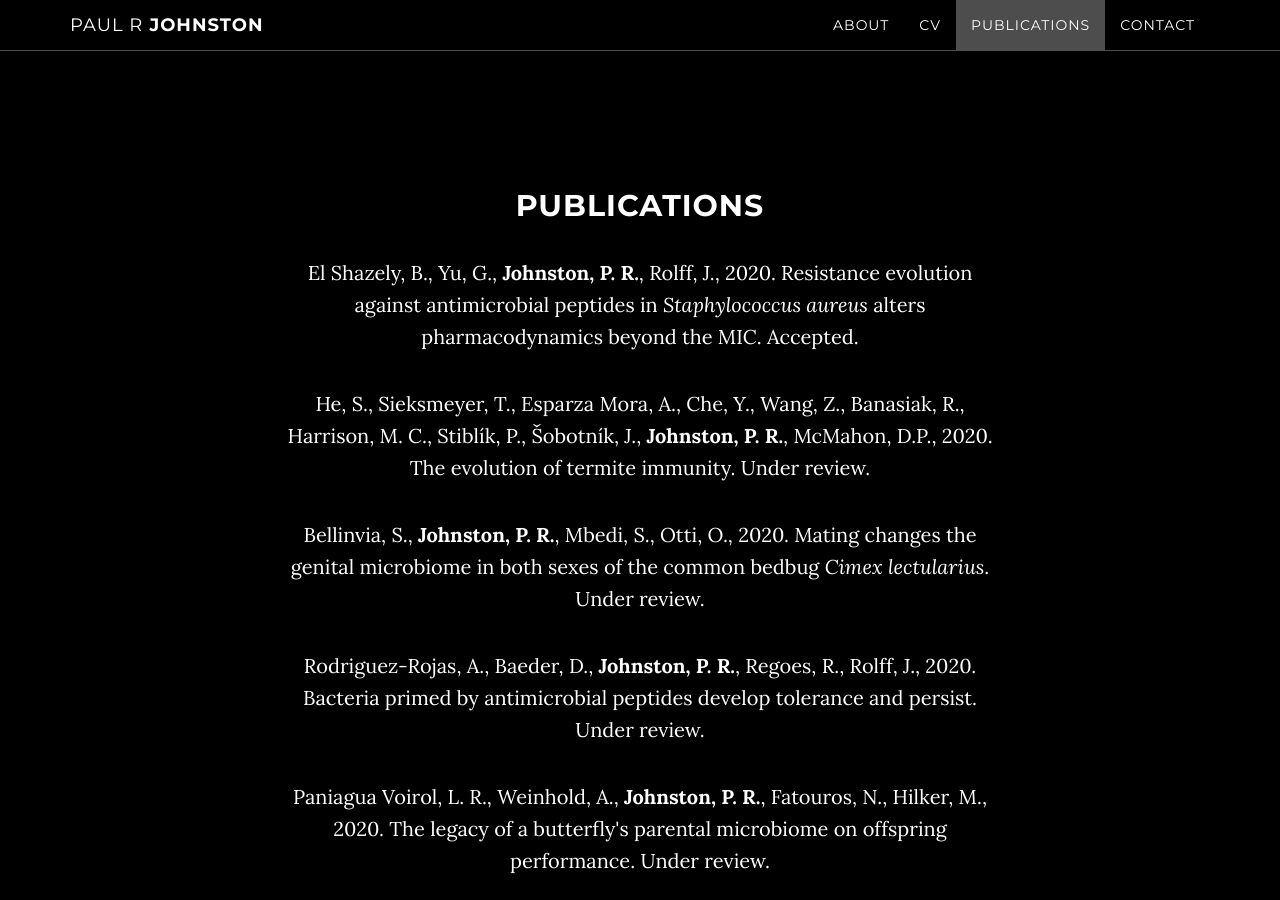
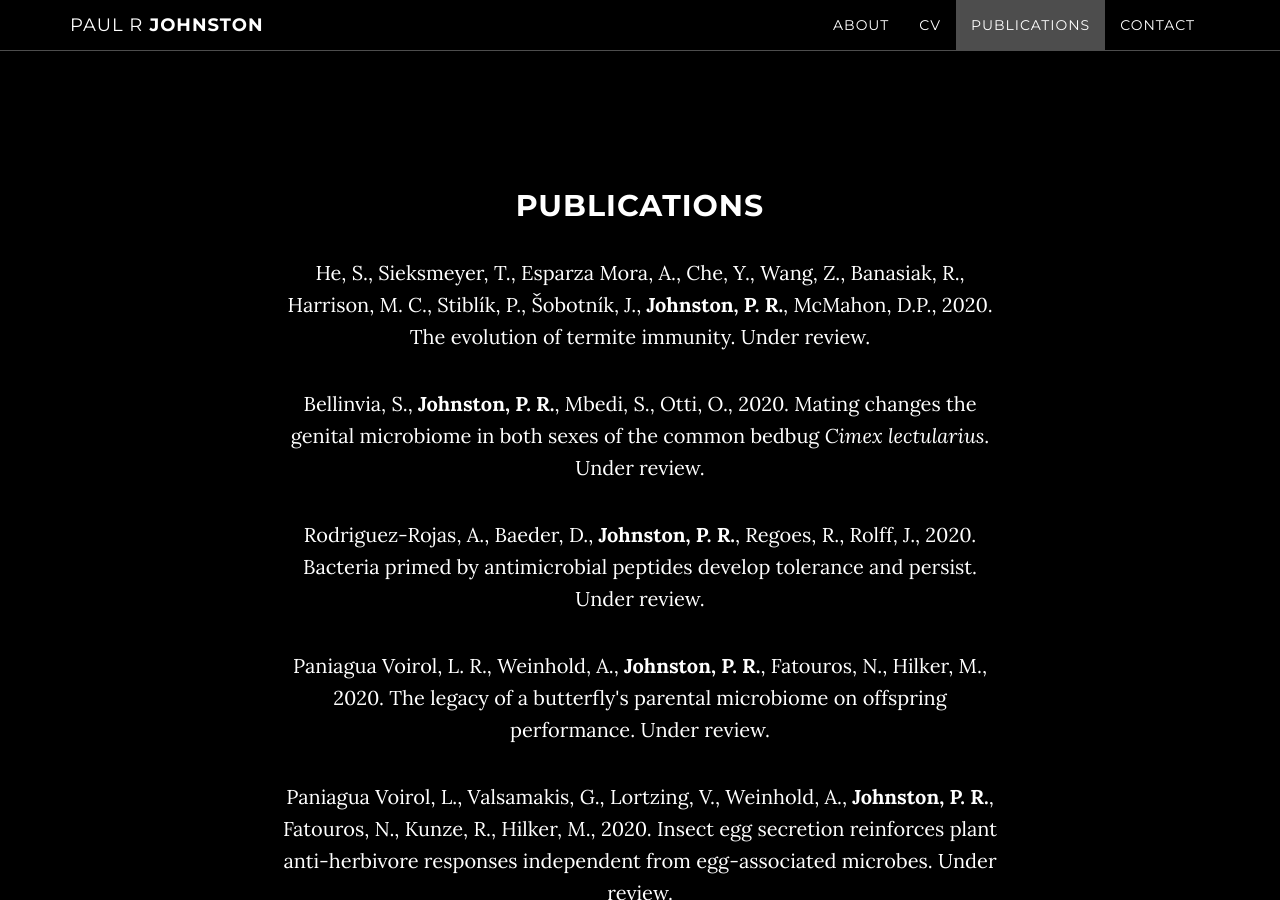
Before and after one commit to prjbio/prjbio.github.io, a Jekyll site: the page built from index.html, in a window 1280 px wide and 900 px high, scrolled down 1726 px. Built offline with Jekyll 4.4.1, drawn with Linux system fonts in a browser that asks for light colours; some web fonts are replaced; some of the changed text lies outside the part shown.

Commit message:
accepted to year bottom

```diff
--- a/_includes/publications.html
+++ b/_includes/publications.html
@@ -4,7 +4,6 @@
             <div class="container">
                 <div class="col-lg-8 col-lg-offset-2">
                     <h2>Publications</h2>
-		    <p>El Shazely, B., Yu, G., <strong>Johnston, P. R.</strong>, Rolff, J., 2020. Resistance evolution against antimicrobial peptides in <em>Staphylococcus aureus</em> alters pharmacodynamics beyond the MIC. Accepted.</p>
 <p>He, S., Sieksmeyer, T., Esparza Mora, A., Che, Y., Wang, Z., Banasiak, R., Harrison, M. C., Stiblík, P., Šobotník, J., <strong>Johnston, P. R.</strong>,  McMahon, D.P., 2020. The evolution of termite immunity. Under review.</p>
 <p>Bellinvia, S., <strong>Johnston, P. R.</strong>, Mbedi, S., Otti, O., 2020. Mating changes the genital microbiome in both sexes of the common bedbug <em>Cimex lectularius</em>. Under review.</p>
 <p>Rodriguez-Rojas, A., Baeder, D., <strong>Johnston, P. R.</strong>, Regoes, R., Rolff, J., 2020. Bacteria primed by antimicrobial peptides develop tolerance and persist. Under review.</p>
```
Also changed, not shown: other parts of _includes/publications.html (+1 -0 lines).
